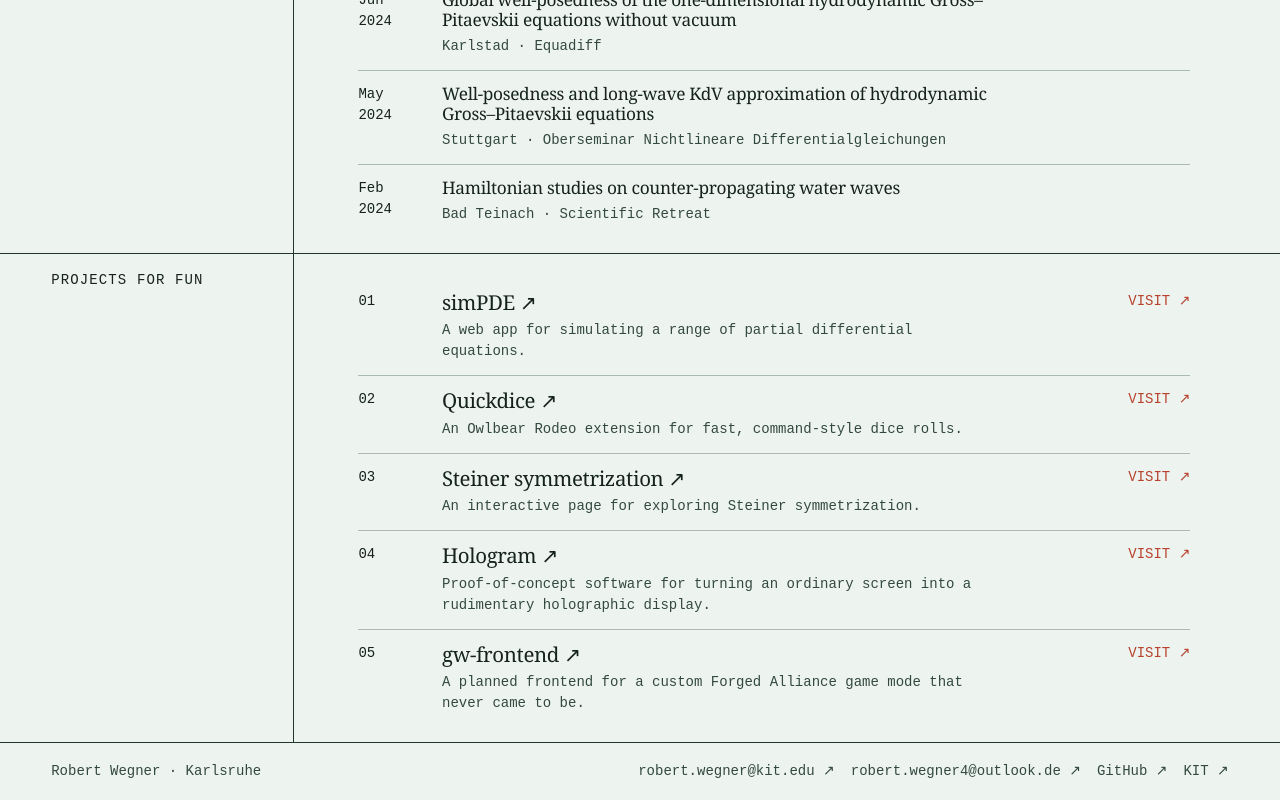
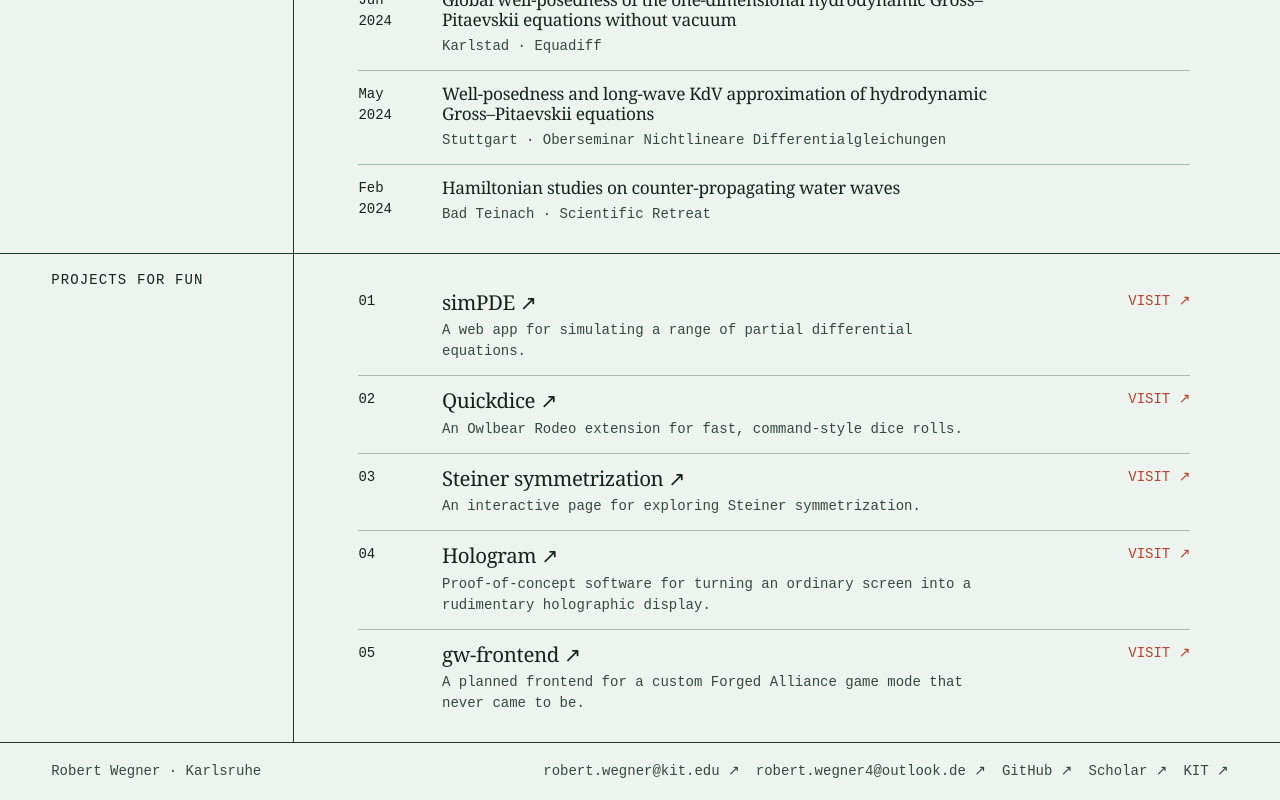
Before and after one commit to Robert-Wegner/Robert-Wegner.github.io, a Next.js app: page / in a window 1280 px wide. Shown: the part 1456-2256 px from the top of the page. Built offline with nearby package versions, Linux system fonts and the light colour scheme.

Commit message:
Add Google Scholar profile link

```diff
--- a/app/page.tsx
+++ b/app/page.tsx
@@ -166,6 +166,7 @@ export default function Home() {
           <a href="mailto:robert.wegner@kit.edu">robert.wegner@kit.edu ↗</a>
           <a href="mailto:robert.wegner4@outlook.de">robert.wegner4@outlook.de ↗</a>
           <a href="https://github.com/Robert-Wegner">GitHub ↗</a>
+          <a href="https://scholar.google.com/citations?user=Ookm3iYAAAAJ&amp;hl=en&amp;oi=sra">Scholar ↗</a>
           <a href="https://www.waves.kit.edu/people_robertwegner.php">KIT ↗</a>
         </span>
       </footer>
--- a/public/index.html
+++ b/public/index.html
@@ -132,6 +132,6 @@
       </section>
     </main>
 
-    <footer class="footer" id="contact"><span>Robert Wegner · Karlsruhe</span><span class="contact-links"><a href="mailto:robert.wegner@kit.edu">robert.wegner@kit.edu ↗</a><a href="mailto:robert.wegner4@outlook.de">robert.wegner4@outlook.de ↗</a><a href="https://github.com/Robert-Wegner">GitHub ↗</a><a href="https://www.waves.kit.edu/people_robertwegner.php">KIT ↗</a></span></footer>
+    <footer class="footer" id="contact"><span>Robert Wegner · Karlsruhe</span><span class="contact-links"><a href="mailto:robert.wegner@kit.edu">robert.wegner@kit.edu ↗</a><a href="mailto:robert.wegner4@outlook.de">robert.wegner4@outlook.de ↗</a><a href="https://github.com/Robert-Wegner">GitHub ↗</a><a href="https://scholar.google.com/citations?user=Ookm3iYAAAAJ&amp;hl=en&amp;oi=sra">Scholar ↗</a><a href="https://www.waves.kit.edu/people_robertwegner.php">KIT ↗</a></span></footer>
   </body>
 </html>
```
